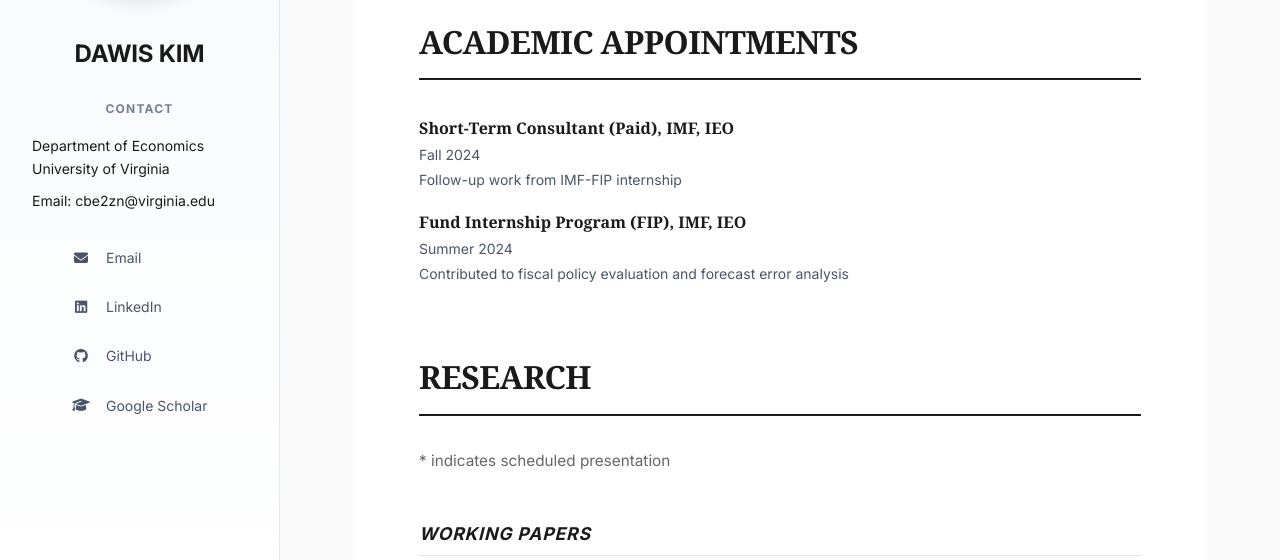
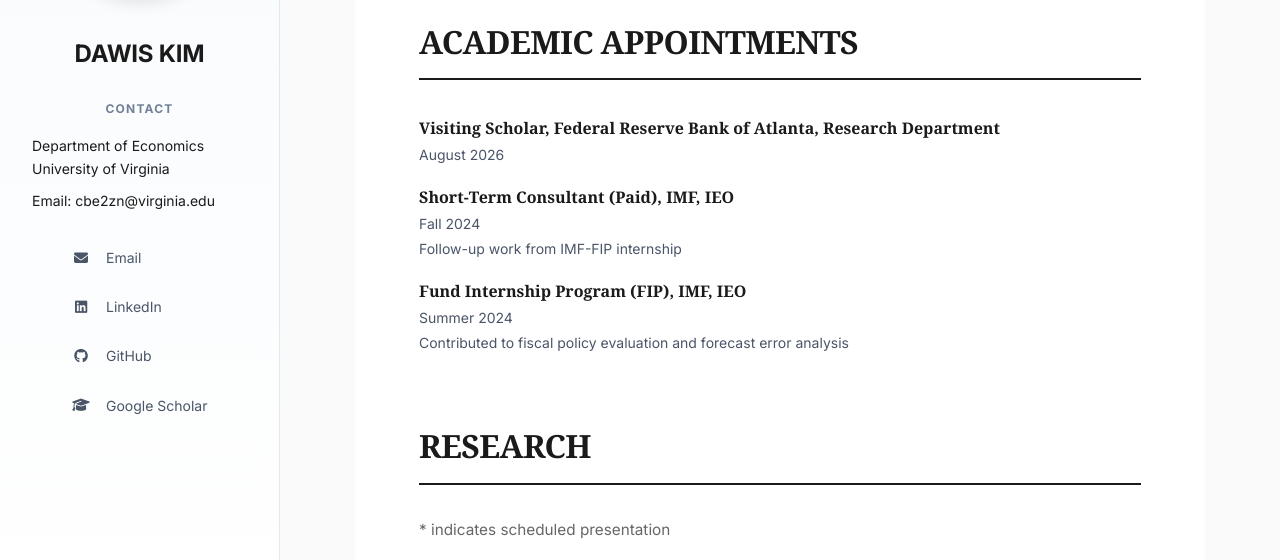
Before and after one commit to davidkim5707/website, a Jekyll site: the page built from index.md, in a window 1280 px wide and 900 px high, cut to the strip 340-900 px from the top of the window. Built offline with Jekyll 4.4.1, drawn with Linux system fonts in a browser that asks for light colours; some web fonts are replaced.

Commit message:
Add Federal Reserve Bank of Atlanta visiting scholar appointment
Co-Authored-By: Claude Opus 4.8 (1M context) <noreply@anthropic.com>

```diff
--- a/index.md
+++ b/index.md
@@ -11,6 +11,11 @@ title: About
 
 # ACADEMIC APPOINTMENTS
 {: #academic-appointments}
+
+<dl>
+  <dt>Visiting Scholar, Federal Reserve Bank of Atlanta, Research Department</dt>
+  <dd>August 2026</dd>
+</dl>
 
 <dl>
   <dt>Short-Term Consultant (Paid), IMF, IEO</dt>
```
